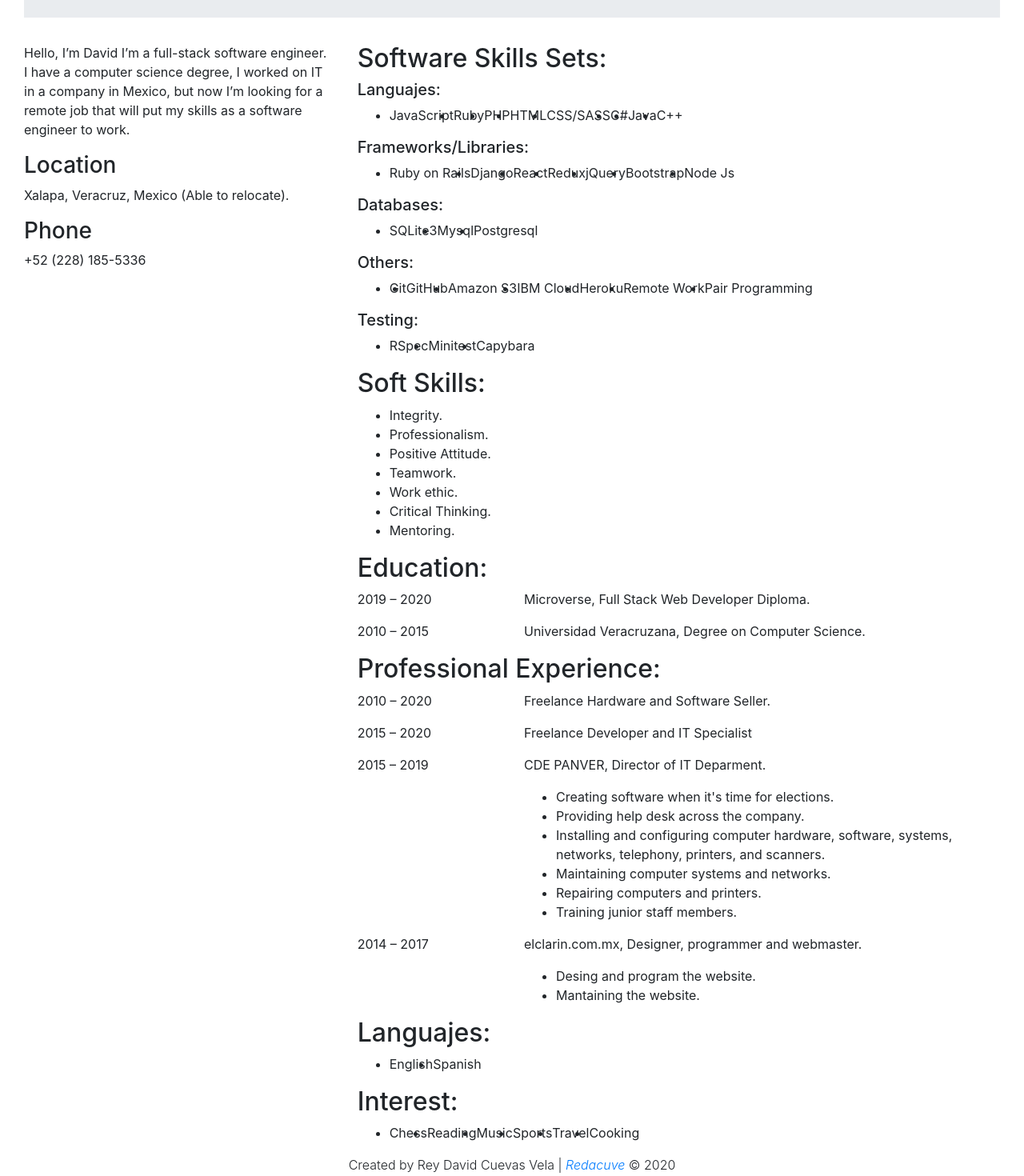
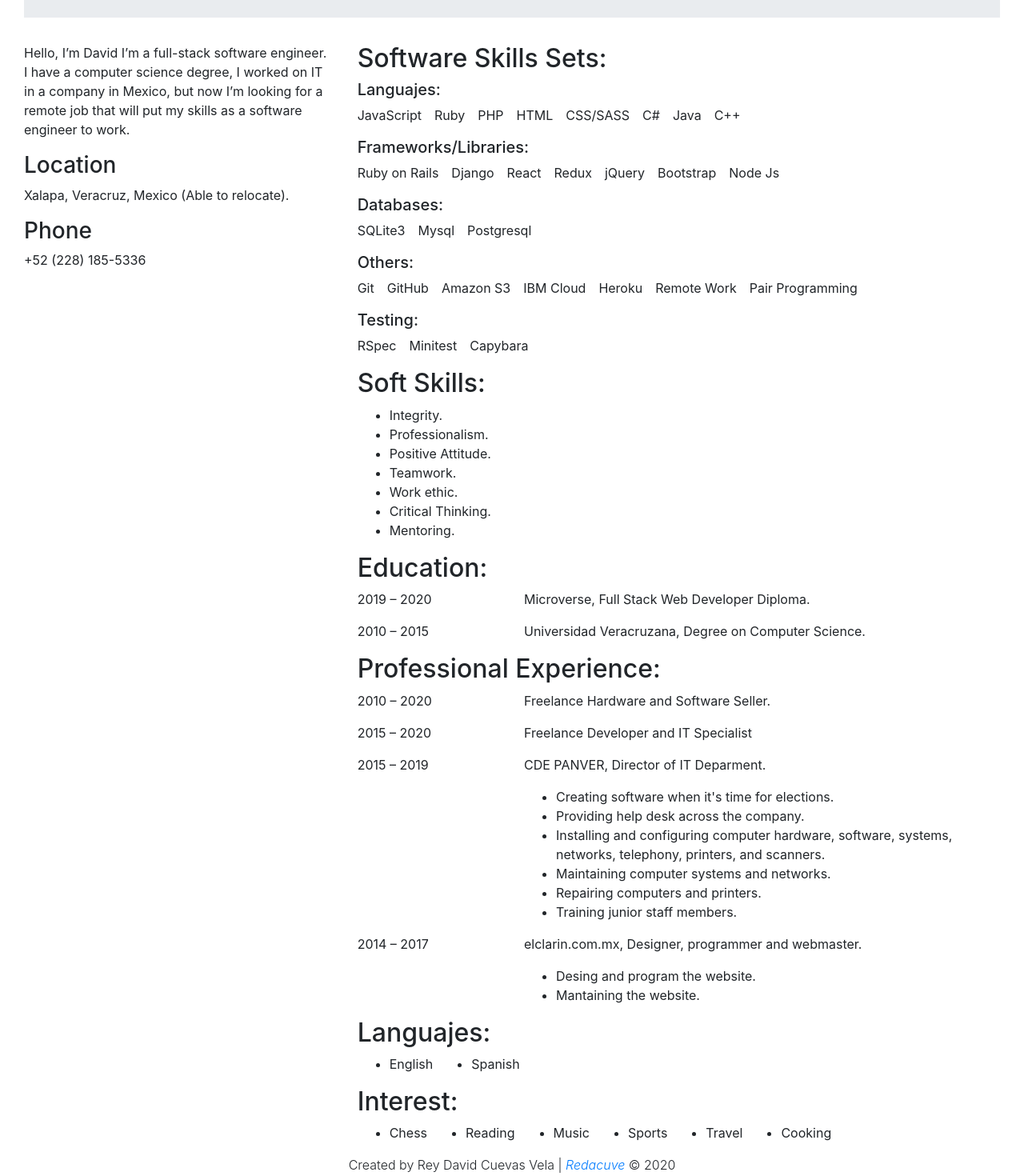
Before and after one commit to redacuve/my-portfolio, a React (Create React App) app: page /resume in a window 1280 px wide. Shown: the part 320-1790 px from the top of the page at 80% size. Built offline with nearby package versions, Linux system fonts and the light colour scheme.

Commit message:
added a little bit of design

```diff
--- a/src/components/DateSet.js
+++ b/src/components/DateSet.js
@@ -7,10 +7,10 @@
             {props.list.map((elem, index) => {
                 return (
                 <div className="row" key={index}>
-                    <div className="dates col-3">
+                    <div className="dates col-4 col-lg-3">
                         {elem.dates}
                     </div>
-                    <div className="info col-9">
+                    <div className="info col-8 col-lg-9">
                         <p>{elem.description}</p>
                         {elem.duties && <ul>{elem.duties.map(elem => {return <li key={elem}>{elem}</li>})}</ul>}
                     </div>
--- a/src/components/MultiSetList.js
+++ b/src/components/MultiSetList.js
@@ -8,9 +8,9 @@
             props.multiset.map(elem => {
                 return <div className="subset" key={elem.subtitle}>
                     <h5>{elem.subtitle}</h5>
-                    <ul className="d-flex">
+                    <ul className="d-flex list-unstyled flex-wrap">
                         {elem.list.map(lilist => {
-                            return <li key={lilist}>{lilist}</li>
+                            return <li className="pr-3" key={lilist}>{lilist}</li>
                         })}
                     </ul>
                 </div>
--- a/src/components/Resume.js
+++ b/src/components/Resume.js
@@ -10,7 +10,7 @@
         <Container fluid={true}>
             <Jumbo title="My Resume:" subtitle="Rey David Cuevas Vela" text="Full Stack Web Developer" />
             <div className="row">
-                <div className="col-4">
+                <div className="col-12 col-lg-4">
                     <div>
                     <p>
                         Hello, I’m David I’m a full-stack software engineer. I have a computer science degree, I worked on IT in a company in Mexico, but now I’m looking for a remote job that will put my skills as a software engineer to work.
@@ -25,7 +25,7 @@
                     </p>
                     </div>
                 </div>
-                <div className="col-8">
+                <div className="col-12 col-lg-8">
                     <MultSetList
                         title="Software Skills Sets:"
                         multiset={
--- a/src/components/SetList.js
+++ b/src/components/SetList.js
@@ -4,10 +4,10 @@
     return(
         <div className="set set-list">
             <h2>{props.title}</h2>
-            <ul className={(props.listflex === true) ? "d-flex" : ""}>
+            <ul className={(props.listflex === true) ? "d-flex flex-wrap" : ""}>
                 {
                 props.list.map(elem => {
-                    return <li key={elem}>{elem}</li>
+                    return <li className="pr-5" key={elem}>{elem}</li>
                 })
                 }
             </ul>
```
